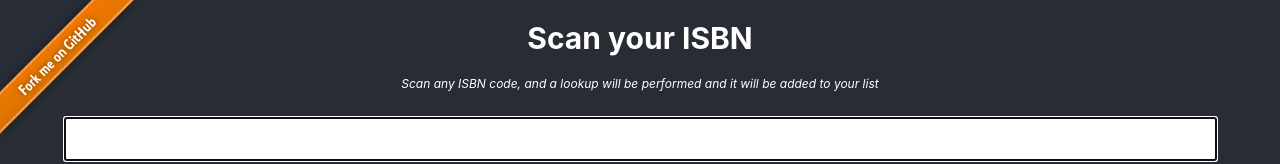
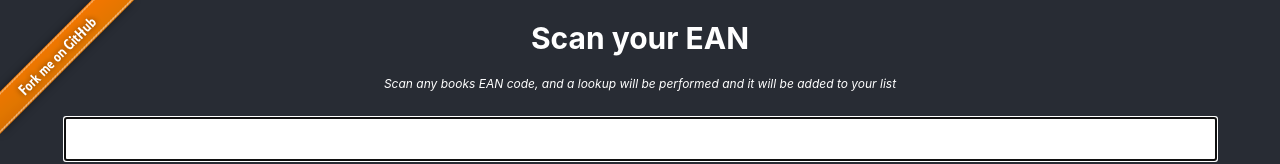
Before and after one commit to rogierslag/tools, a React (Create React App) app: page / in a window 1280 px wide. Both pictures are taken after a click on the picture 320 px from the left and 536 px from the top of the page. Shown: the top 164 px of the page. Built offline with nearby package versions, Linux system fonts and the light colour scheme.

Commit message:
Explain language

```diff
--- a/src/ean2books/ean2books.js
+++ b/src/ean2books/ean2books.js
@@ -132,11 +132,11 @@ class Ean2Books extends Component {
 					<Col xs={12}>
 						<header>
 							<h1>
-								Scan your ISBN
+								Scan your EAN
 							</h1>
 
 							<p className="small" style={{marginBottom : '24px'}}>
-								Scan any ISBN code, and a lookup will be performed and it will be added to your list
+								Scan any books EAN code, and a lookup will be performed and it will be added to your list
 							</p>
 
 							<Row gutterWidth={0}>
```
